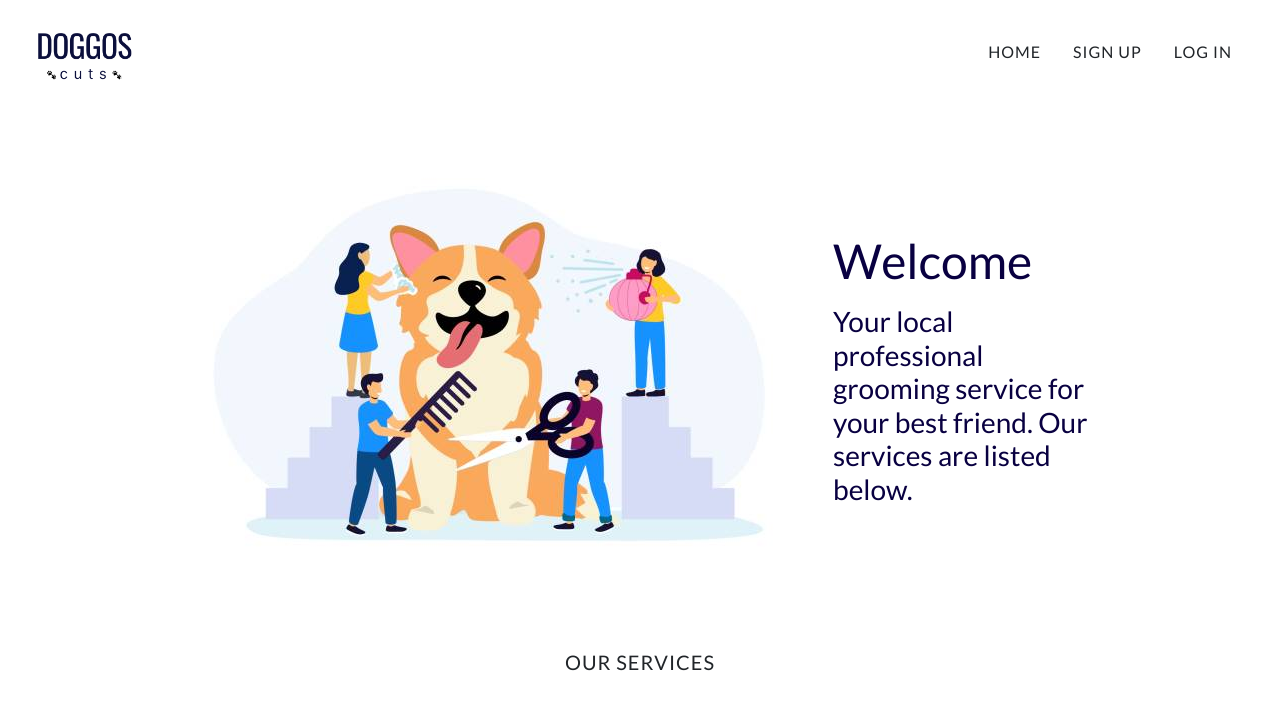
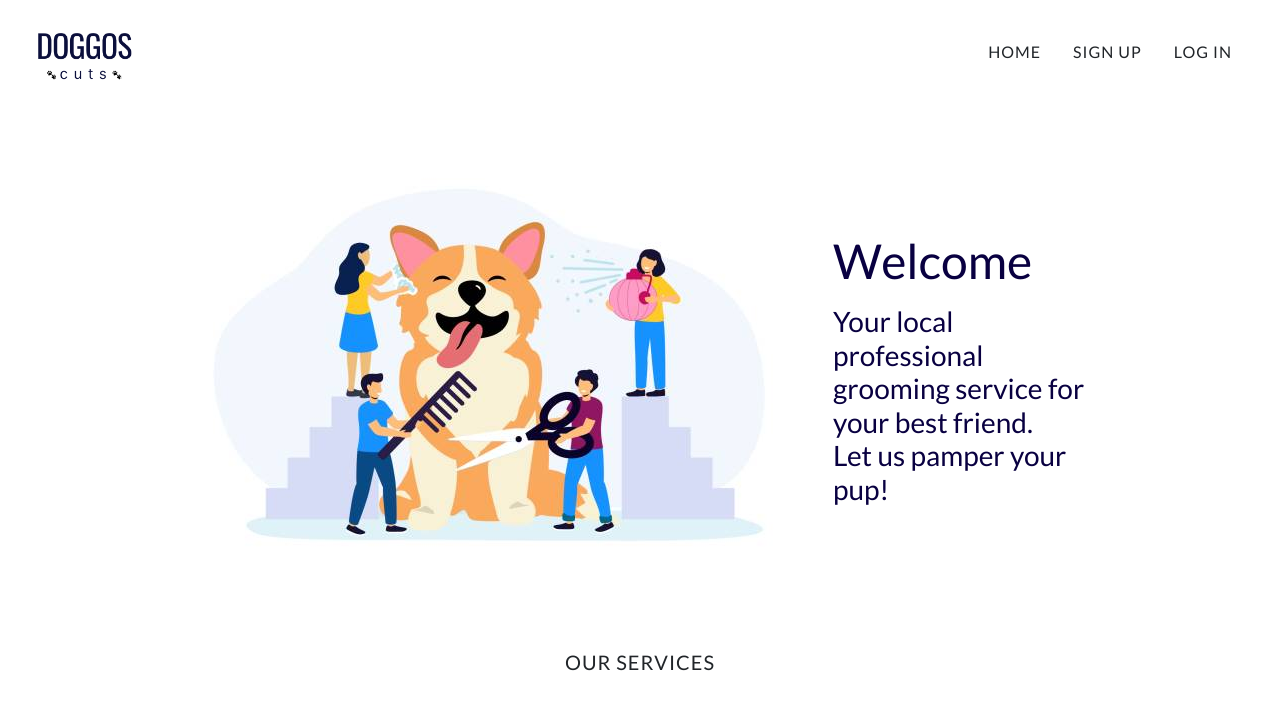
Before and after one commit to Hanna2m/salon_frontend, a React (Create React App) app: page / in a window 1280 px wide. Shown: the top 710 px of the page. Built offline with nearby package versions, Linux system fonts and the light colour scheme; no server answers.

Commit message:
Update welcome copy

```diff
--- a/src/components/HomepageHero.jsx
+++ b/src/components/HomepageHero.jsx
@@ -2,17 +2,15 @@ import React from "react";
 import { useLottie } from "lottie-react";
 import "./styles/_homepageHero.css";
 import heroImg from "../assets/heroImg.jpg";
-import dogApproval from "./lotties/dogAnimation.json"
-import hero from "../assets/img_grooming.jpeg"
+import dogApproval from "./lotties/dogAnimation.json";
+import hero from "../assets/img_grooming.jpeg";
 
 function HomepageHero() {
   const options = {
     animationData: dogApproval,
     loop: true,
     autoplay: true,
-    rendererSettings: {
-
-    }
+    rendererSettings: {},
   };
 
   const { View } = useLottie(options);
@@ -26,12 +24,11 @@ function HomepageHero() {
         <div className="hero-copy">
           <h2 className="hero-heading">Welcome</h2>
           <h3 className="hero-subheading">
-            Your local professional grooming service for your best friend. Our
-            services are listed below.
+            Your local professional grooming service for your best friend.{" "}
+            <br></br>Let us pamper your pup!
           </h3>
         </div>
       </div>
-
     </section>
   );
 }
```
